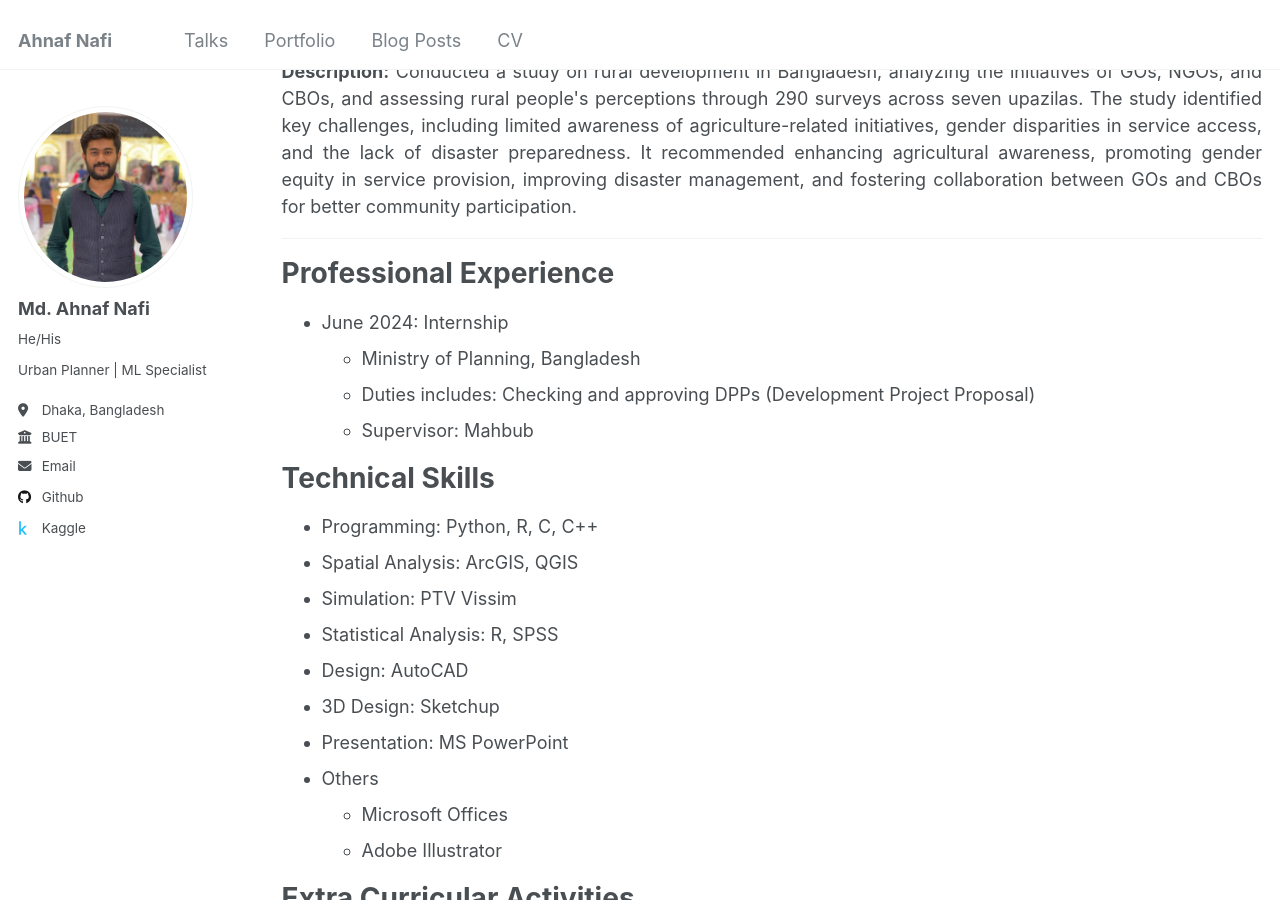
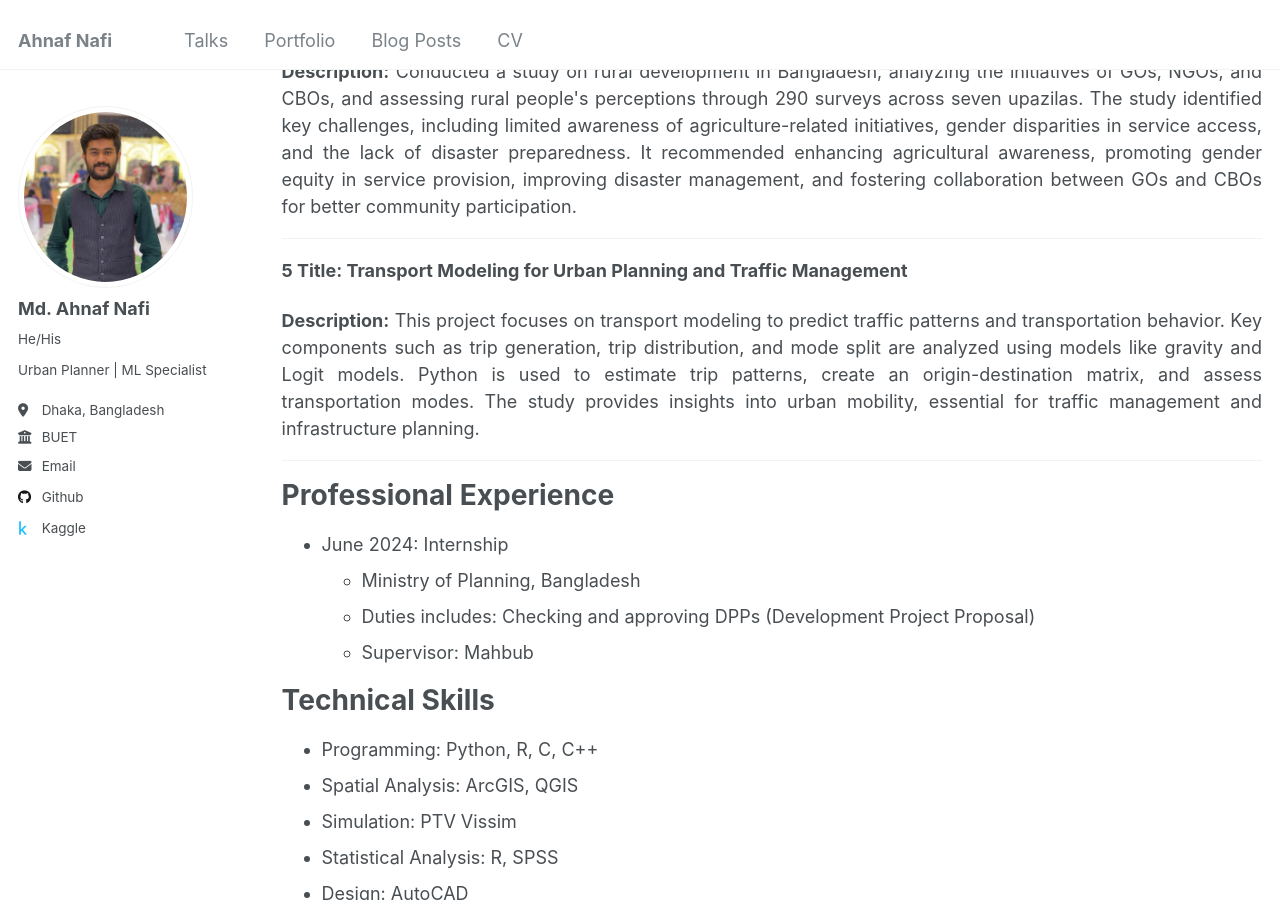
Before and after one commit to NafixData/ahnafnafi, a Jekyll site: the page built from _pages/cv.md, in a window 1280 px wide and 900 px high, scrolled down 1672 px. Built offline with Jekyll 4.4.1, drawn with Linux system fonts in a browser that asks for light colours.

Commit message:
Update cv.md

```diff
--- a/_pages/cv.md
+++ b/_pages/cv.md
@@ -73,6 +73,15 @@ Projects
 
 -------------------------------
 
+**5 Title: Transport Modeling for Urban Planning and Traffic Management**
+   <div style="text-align: justify;">
+     <b>Description:</b> This project focuses on transport modeling to predict traffic patterns and transportation behavior. Key components such as trip generation, trip distribution, and mode split are analyzed
+     using models like gravity and Logit models. Python is used to estimate trip patterns, create an origin-destination matrix, and assess transportation modes. The study provides insights into urban mobility,
+     essential for traffic management and infrastructure planning.
+   </div>
+
+-------------------------------
+
 
 Professional Experience
 ======
```
